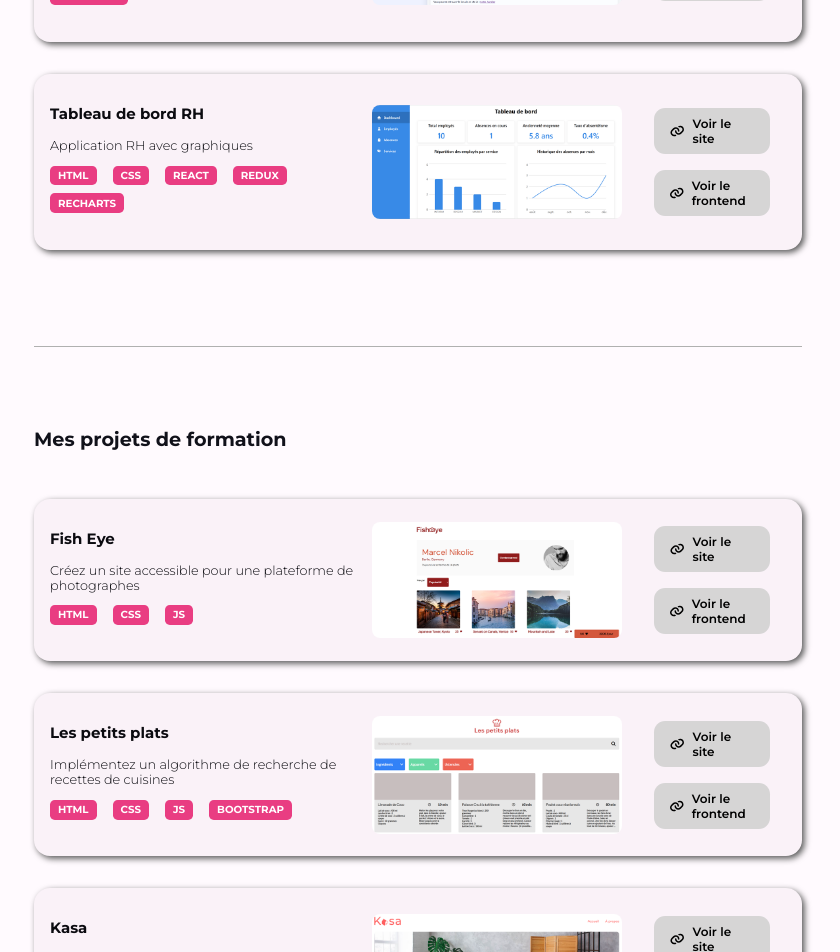
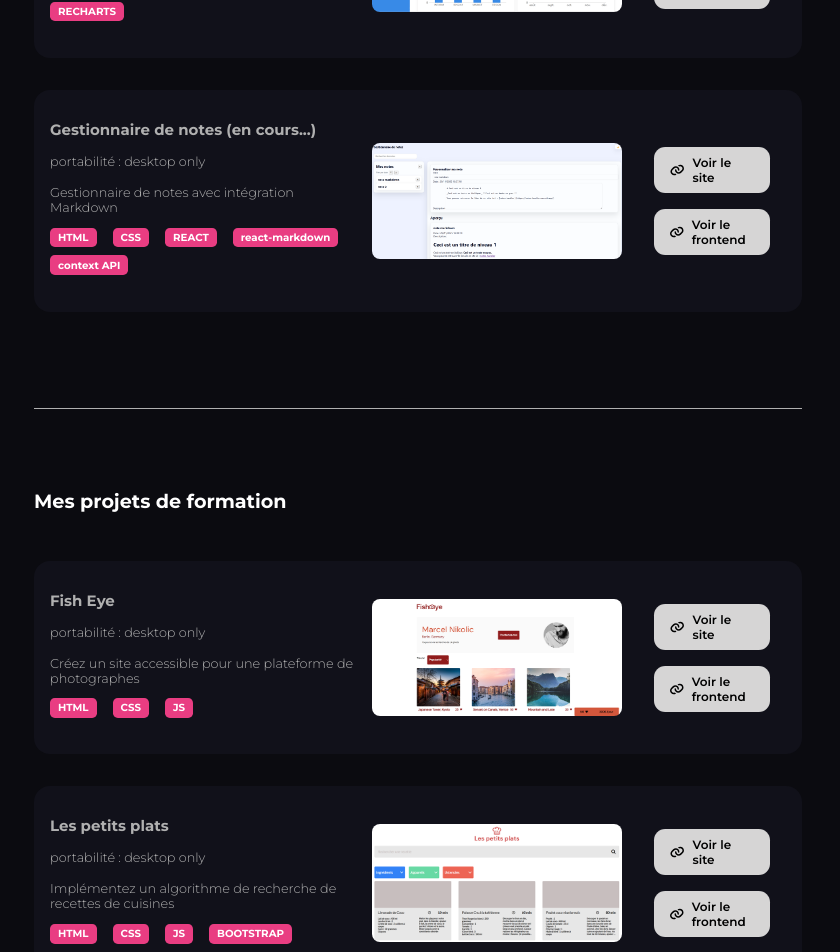
Before and after one commit to reivax8560/rvx_portfolio, a React (Vite) app: page / in a window 1280 px wide. Shown: the part 1280-2232 px from the top of the page, without its empty margins (222-1062 px from the left). Built offline with nearby package versions, Linux system fonts and the light colour scheme.

Commit message:
ajustements

```diff
--- a/src/App.jsx
+++ b/src/App.jsx
@@ -99,7 +99,18 @@ function App() {
         <h2>Mes projets post formation</h2>
 
         <ProjectContainer
-          title="Gestionnaire de notes"
+          title="Tableau de bord RH (en cours...)"
+          responsive="responsive"
+          description="Application RH avec graphiques"
+          technos={["HTML", "CSS", "REACT", "REDUX", "RECHARTS"]}
+          screenshot={HR_Dashboard_img}
+          websiteLink="https://hr-dashboard-virid.vercel.app/"
+          frontEndLink="https://github.com/reivax8560/HR_Dashboard"
+        />
+
+        <ProjectContainer
+          title="Gestionnaire de notes (en cours...)"
+          responsive="desktop only"
           description="Gestionnaire de notes avec intégration Markdown"
           technos={["HTML", "CSS", "REACT", "react-markdown", "context API",]}
           screenshot={notesHandler_img}
@@ -107,14 +118,6 @@ function App() {
           frontEndLink="https://github.com/reivax8560/notes_handler"
         />
 
-        <ProjectContainer
-          title="Tableau de bord RH"
-          description="Application RH avec graphiques"
-          technos={["HTML", "CSS", "REACT", "REDUX", "RECHARTS"]}
-          screenshot={HR_Dashboard_img}
-          websiteLink="https://hr-dashboard-virid.vercel.app/"
-          frontEndLink="https://github.com/reivax8560/HR_Dashboard"
-        />
       </section>
 
 
@@ -124,6 +127,7 @@ function App() {
 
         <ProjectContainer
           title="Fish Eye"
+          responsive="desktop only"
           description="Créez un site accessible pour une plateforme de photographes"
           technos={["HTML", "CSS", "JS"]}
           screenshot={fisheye_img}
@@ -133,6 +137,7 @@ function App() {
 
         <ProjectContainer
           title="Les petits plats"
+          responsive="desktop only"
           description="Implémentez un algorithme de recherche de recettes de cuisines"
           technos={["HTML", "CSS", "JS", "BOOTSTRAP"]}
           screenshot={lesPetitsPlats_img}
@@ -142,6 +147,7 @@ function App() {
 
         <ProjectContainer
           title="Kasa"
+          responsive="responsive"
           description="Implémentez le front end d'une application de location de logements"
           technos={["HTML", "SASS", "REACT"]}
           screenshot={kasa_img}
@@ -151,6 +157,7 @@ function App() {
 
         <ProjectContainer
           title="Sportsee"
+          responsive="desktop only"
           description="Développez un tableau de bord d'analytics avec React pour un site de sport"
           technos={["HTML", "CSS", "REACT", "RECHARTS", "API"]}
           screenshot={sportsee_img}
@@ -160,6 +167,7 @@ function App() {
 
         <ProjectContainer
           title="Argent Bank"
+          responsive="desktop only"
           description="Utilisez une API pour une application bancaire"
           technos={["HTML", "CSS", "REACT", "REDUX", "API"]}
           screenshot={argentBank_img}
--- a/src/components/ProjectContainer/ProjectContainer.css
+++ b/src/components/ProjectContainer/ProjectContainer.css
@@ -31,6 +31,11 @@
 
 .project-description {
     max-width: 33rem;
+}
+
+.project-responsive {
+    margin-bottom: 1rem;
+    align-self: self-start;
 }
 
 .tools-ctnr {
--- a/src/components/ProjectContainer/ProjectContainer.jsx
+++ b/src/components/ProjectContainer/ProjectContainer.jsx
@@ -4,7 +4,7 @@ import { faLink } from "@fortawesome/free-solid-svg-icons";
 import { useContext } from "react";
 import {ThemeContext} from '../../context/ThemeContext'
 
-export default function ProjectContainer({title, description, technos, screenshot, websiteLink, backEndLink, frontEndLink}) {
+export default function ProjectContainer({title, responsive, description, technos, screenshot, websiteLink, backEndLink, frontEndLink}) {
 
     const {theme} = useContext(ThemeContext)
 
@@ -14,6 +14,7 @@ export default function ProjectContainer({title, description, technos, screensho
 
             <div className="description-ctnr">
                 <h3 className="project-title">{title}</h3>
+                <p className="project-responsive">{`portabilité : ${responsive}`}</p>
                 <p className="project-description">{description}</p>
                 <ul className="tools-ctnr">
                     {technos.map((el, index) =>
--- a/src/context/ThemeProvider.jsx
+++ b/src/context/ThemeProvider.jsx
@@ -3,7 +3,7 @@ import { ThemeContext } from "./ThemeContext";
 
 export default function ThemeProvider({children}) {
 
-    const [theme, setTheme] = useState("light")
+    const [theme, setTheme] = useState("dark")
     const toggleTheme = () => {
         setTheme((prev) => prev === "light" ? "dark" : "light")
     }
```
